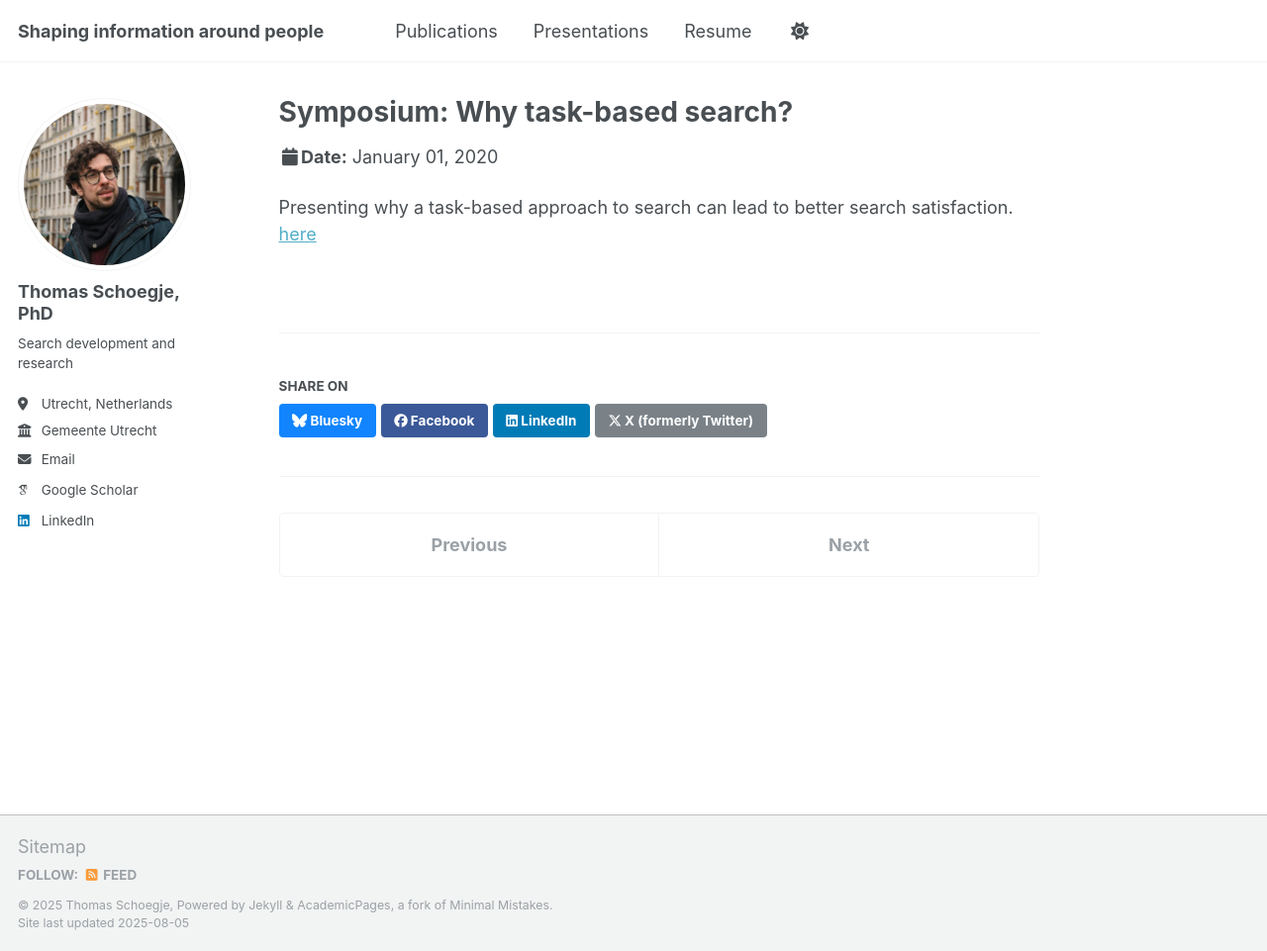
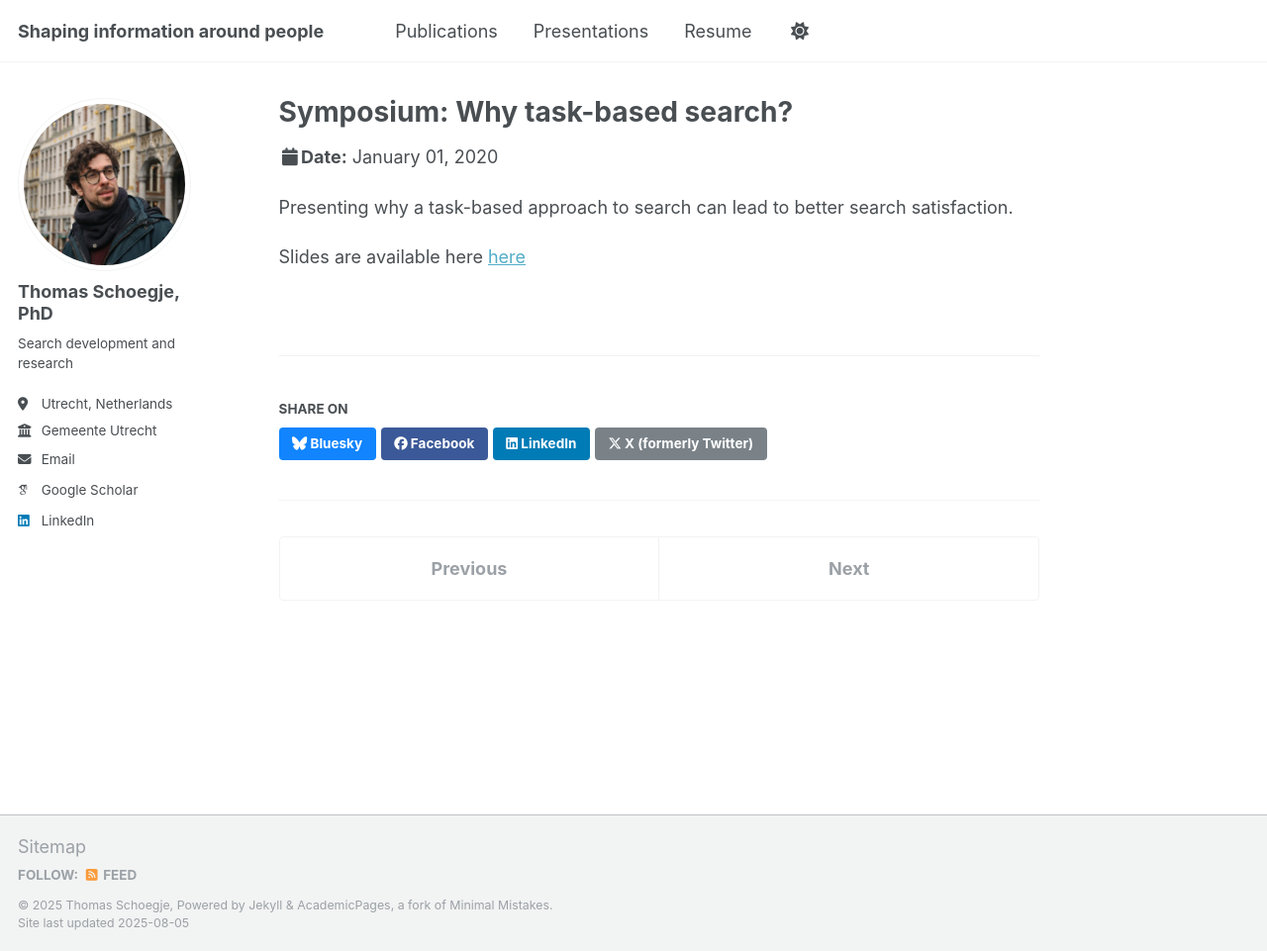
Before and after one commit to tmschoegje/tmschoegje.github.io, a Jekyll site: the page built from _talks/2020-symposium.md, in a window 1280 px wide and 961 px high. Shown: the whole window at 99% size. Built offline with Jekyll 4.4.1, drawn with Linux system fonts in a browser that asks for light colours; some web fonts are replaced; a script that is not in the unit is left out.

Commit message:
Update 2020-symposium.md

```diff
--- a/_talks/2020-symposium.md
+++ b/_talks/2020-symposium.md
@@ -9,4 +9,5 @@ location: "Utrecht"
 ---
 
 Presenting why a task-based approach to search can lead to better search satisfaction.
-[here](/files/symposium-slides.pptx)
+
+Slides are available here [here](/files/symposium-slides.pptx)
```
